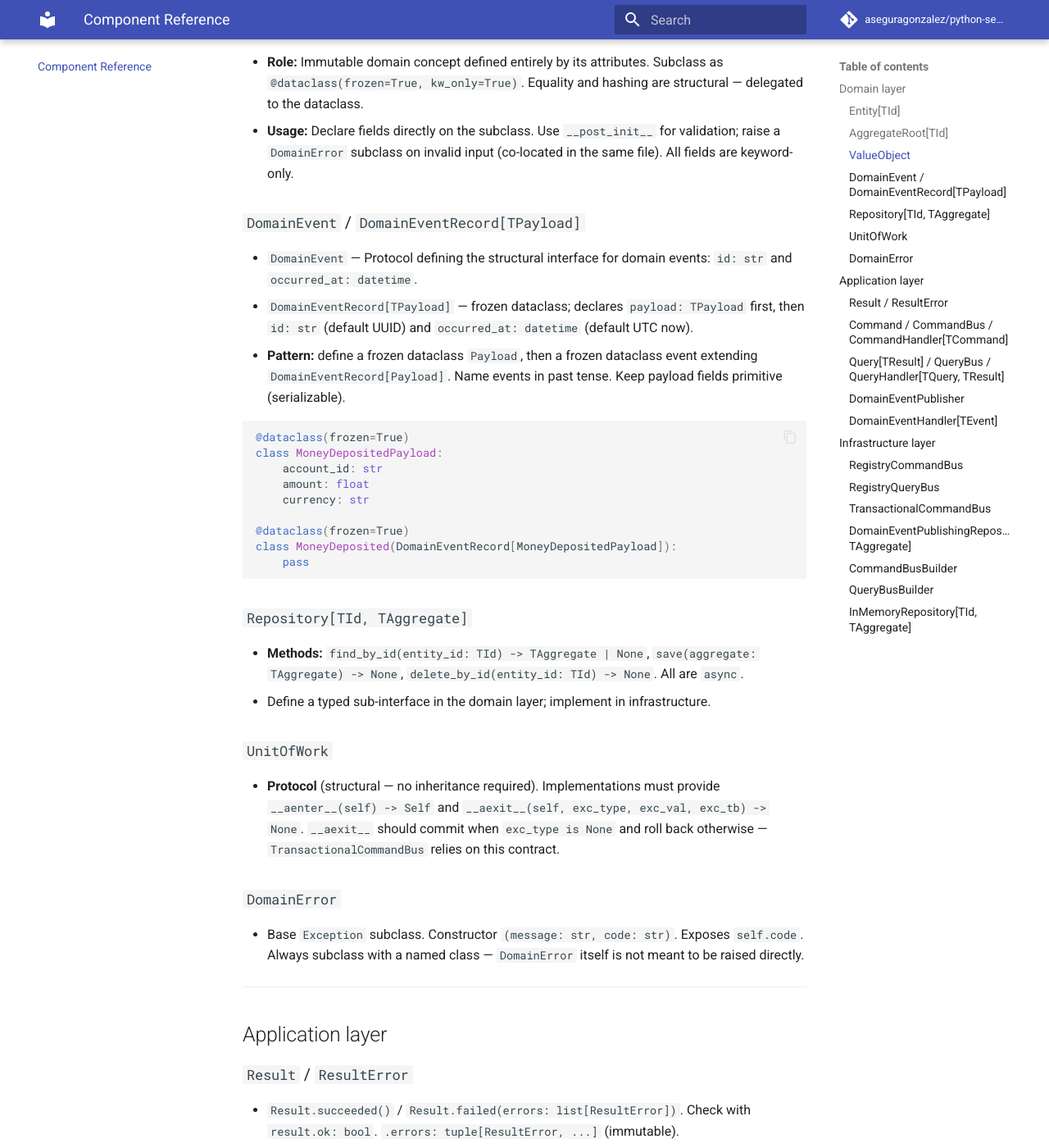
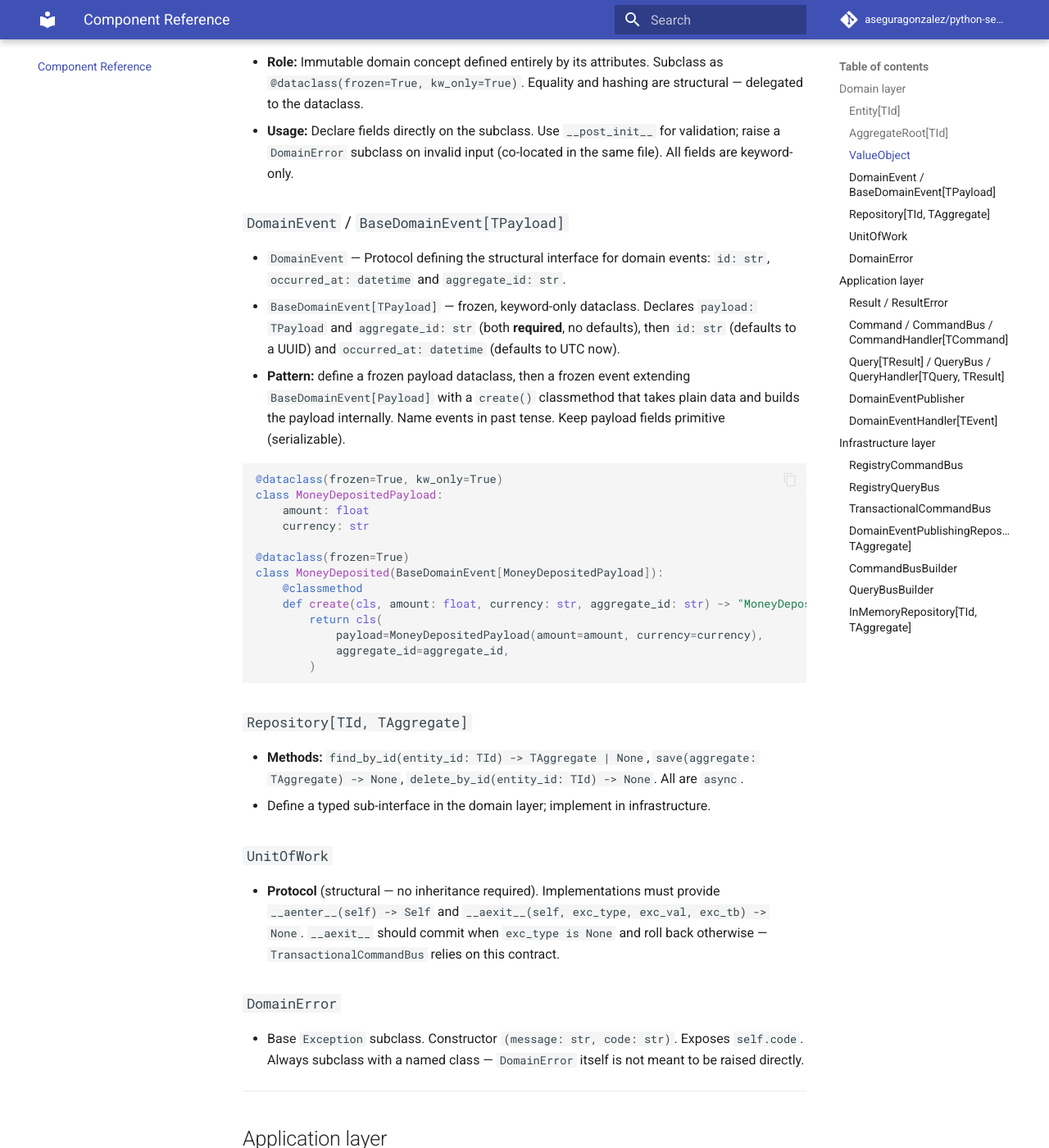
Before and after one commit to aseguragonzalez/python-seedwork, an MkDocs documentation site: the page built from docs/component-reference.md, in a window 1280 px wide and 1400 px high, scrolled down 1087 px. Shown: the whole window at 82% size. Built offline with MkDocs 1.6.1 and Material for MkDocs 9.7.7, drawn with Linux system fonts in a browser that asks for light colours; comment, search, counter and statistics services are not loaded; the version menu is left out; some of the changed text lies outside the part shown.

Commit message:
docs: align coding-standards and component-reference with source and examples (#62)
Co-authored-by: myclaudecodeagent[bot] <309073763+myclaudecodeagent[bot]@users.noreply.github.com>

````diff
--- a/docs/component-reference.md
+++ b/docs/component-reference.md
@@ -24,22 +24,26 @@ All components are exported from the package root (`seedwork`).
 - **Role:** Immutable domain concept defined entirely by its attributes. Subclass as `@dataclass(frozen=True, kw_only=True)`. Equality and hashing are structural — delegated to the dataclass.
 - **Usage:** Declare fields directly on the subclass. Use `__post_init__` for validation; raise a `DomainError` subclass on invalid input (co-located in the same file). All fields are keyword-only.
 
-### `DomainEvent` / `DomainEventRecord[TPayload]`
+### `DomainEvent` / `BaseDomainEvent[TPayload]`
 
-- `DomainEvent` — Protocol defining the structural interface for domain events: `id: str` and `occurred_at: datetime`.
-- `DomainEventRecord[TPayload]` — frozen dataclass; declares `payload: TPayload` first, then `id: str` (default UUID) and `occurred_at: datetime` (default UTC now).
-- **Pattern:** define a frozen dataclass `Payload`, then a frozen dataclass event extending `DomainEventRecord[Payload]`. Name events in past tense. Keep payload fields primitive (serializable).
+- `DomainEvent` — Protocol defining the structural interface for domain events: `id: str`, `occurred_at: datetime` and `aggregate_id: str`.
+- `BaseDomainEvent[TPayload]` — frozen, keyword-only dataclass. Declares `payload: TPayload` and `aggregate_id: str` (both **required**, no defaults), then `id: str` (defaults to a UUID) and `occurred_at: datetime` (defaults to UTC now).
+- **Pattern:** define a frozen payload dataclass, then a frozen event extending `BaseDomainEvent[Payload]` with a `create()` classmethod that takes plain data and builds the payload internally. Name events in past tense. Keep payload fields primitive (serializable).
 
 ```python
-@dataclass(frozen=True)
+@dataclass(frozen=True, kw_only=True)
 class MoneyDepositedPayload:
-    account_id: str
     amount: float
     currency: str
 
 @dataclass(frozen=True)
-class MoneyDeposited(DomainEventRecord[MoneyDepositedPayload]):
-    pass
+class MoneyDeposited(BaseDomainEvent[MoneyDepositedPayload]):
+    @classmethod
+    def create(cls, amount: float, currency: str, aggregate_id: str) -> "MoneyDeposited":
+        return cls(
+            payload=MoneyDepositedPayload(amount=amount, currency=currency),
+            aggregate_id=aggregate_id,
+        )
 ```
 
 ### `Repository[TId, TAggregate]`
@@ -61,19 +65,21 @@ class MoneyDeposited(DomainEventRecord[MoneyDepositedPayload]):
 
 ### `Result` / `ResultError`
 
-- `Result.succeeded()` / `Result.failed(errors: list[ResultError])`. Check with `result.ok: bool`. `.errors: tuple[ResultError, ...]` (immutable).
+- `Result.ok()` / `Result.failed(errors: Sequence[ResultError])` — both class methods. `.errors: tuple[ResultError, ...]` (immutable).
+- Check with the `is_ok` and `is_failed` **properties** — no parentheses: `if result.is_failed: ...`
+- Do not write `if result.ok:` — `ok` is the class method that *builds* a success, so the expression is always truthy and every failure reads as success.
 - Use for expected domain failures at the application boundary; let infrastructure exceptions propagate.
 
 ### `Command` / `CommandBus` / `CommandHandler[TCommand]`
 
 - `Command` — frozen dataclass base. Subclass as `@dataclass(frozen=True, kw_only=True)` and declare fields directly.
-- `CommandHandler[TCommand]` — Protocol. `execute(self, command: TCommand) -> None` (async).
+- `CommandHandler[TCommand]` — Protocol. `handle(self, command: TCommand) -> None` (async).
 - `CommandBus` — Protocol. `dispatch(self, command: Command) -> Result` (async).
 
 ### `Query[TResult]` / `QueryBus` / `QueryHandler[TQuery, TResult]`
 
 - `Query[TResult]` — generic frozen dataclass base. Subclass as `@dataclass(frozen=True, kw_only=True)` and declare the result type as a type parameter: `class MyQuery(Query[MyResponse])`.
-- `QueryHandler[TQuery, TResult]` — Protocol. `execute(self, query: TQuery) -> TResult | None` (async). Return `None` to signal absence.
+- `QueryHandler[TQuery, TResult]` — Protocol. `handle(self, query: TQuery) -> TResult | None` (async). Return `None` to signal absence.
 - `QueryBus` — Protocol. `ask(self, query: Query[TResult]) -> TResult | None` (async). The return type is inferred from the query's type parameter — no `Any`, no cast at the call site.
 
 ### `DomainEventPublisher`
````
Also changed, not shown: docs/coding-standards.md (+11 -11 lines).
